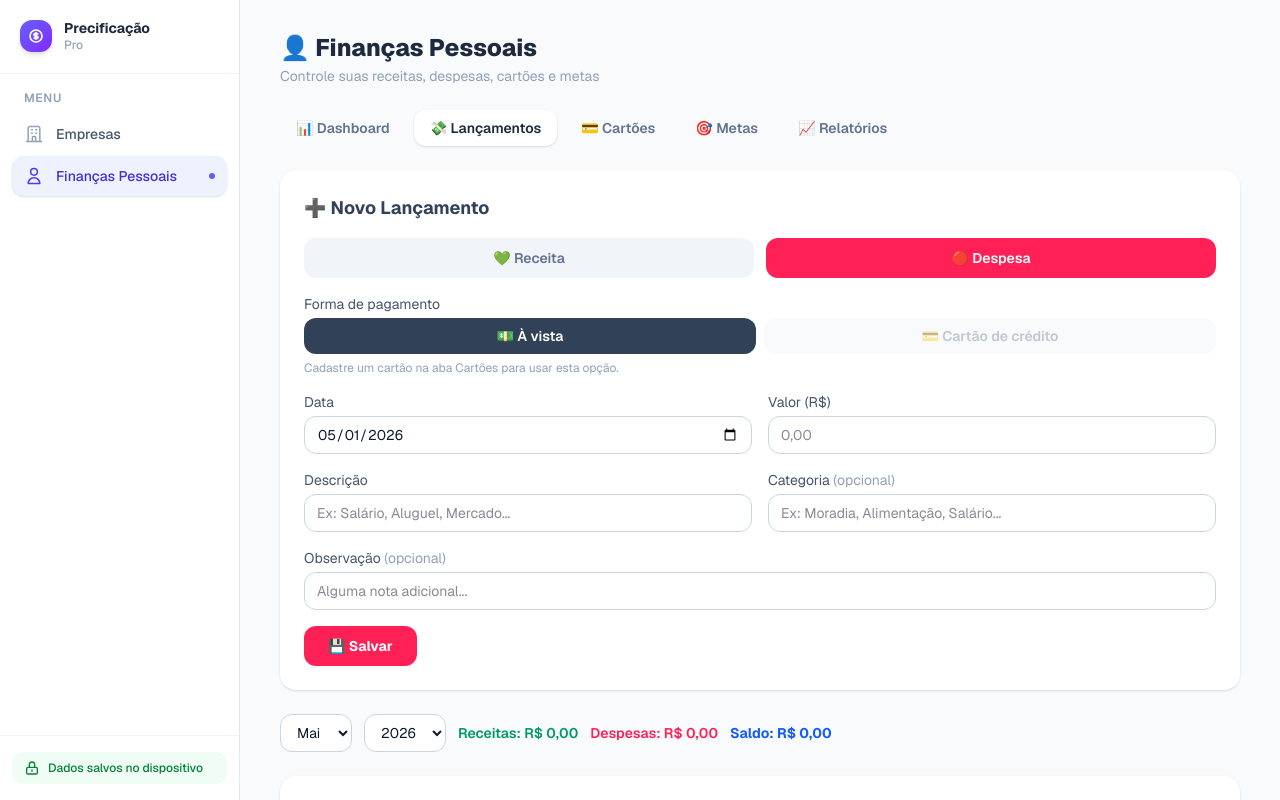
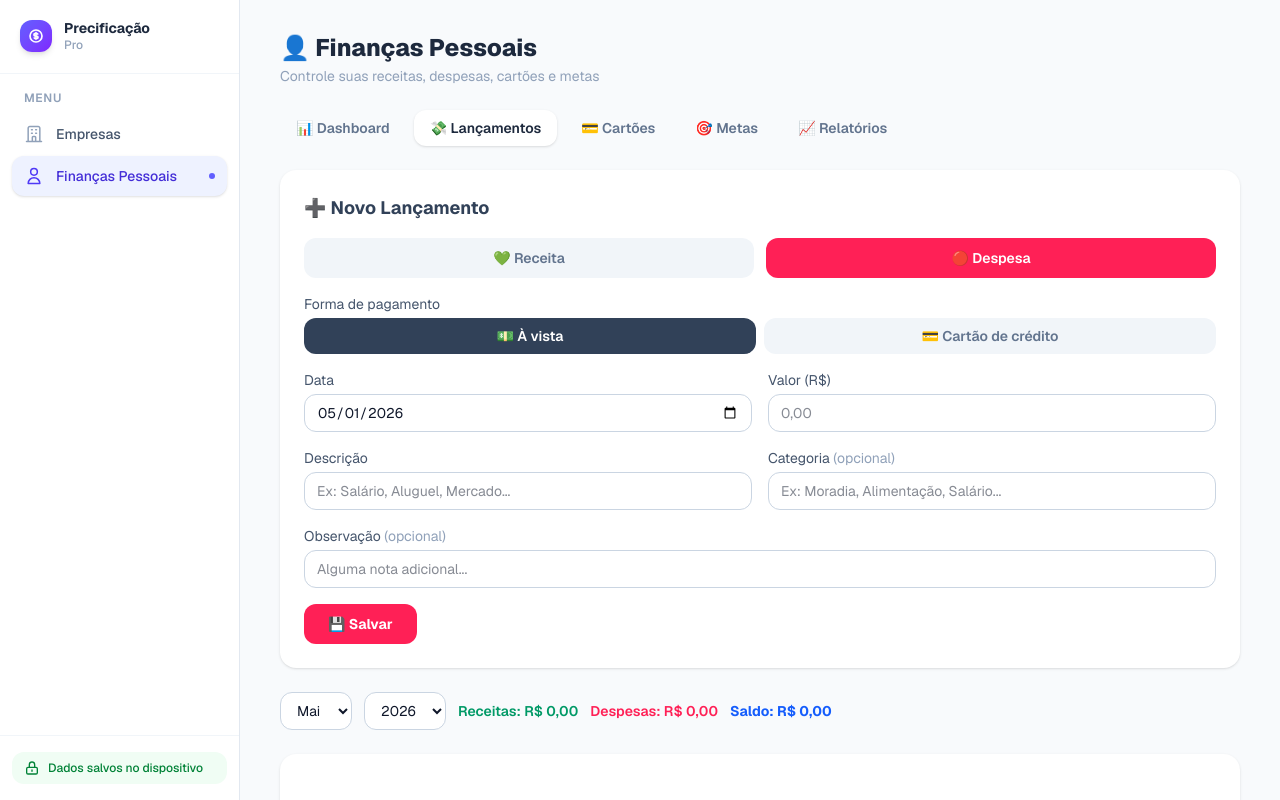
Before and after one commit to ejsnasc-tech/precifica-o, a Next.js app: page /financeiro-pessoal in a window 1280 px wide. Both pictures are taken after a click on the button "💸 Lançamentos". Built offline with nearby package versions, Linux system fonts and the light colour scheme.

Commit message:
fix: permitir selecao de cartao no lancamento mesmo sem cartoes cadastrados

```diff
--- a/src/app/financeiro-pessoal/page.tsx
+++ b/src/app/financeiro-pessoal/page.tsx
@@ -500,25 +500,33 @@ export default function FinanceiroPessoalPage() {
                     </button>
                     <button
                       onClick={() => setFormLanc({ ...formLanc, pagamento: "cartao" })}
-                      disabled={cartoes.length === 0}
-                      className={`flex-1 py-2 rounded-xl font-semibold text-sm transition-colors disabled:opacity-40 ${formLanc.pagamento === "cartao" ? "bg-violet-600 text-white" : "bg-slate-100 text-slate-500 hover:bg-slate-200"}`}>
+                      className={`flex-1 py-2 rounded-xl font-semibold text-sm transition-colors ${formLanc.pagamento === "cartao" ? "bg-violet-600 text-white" : "bg-slate-100 text-slate-500 hover:bg-slate-200"}`}>
                       💳 Cartão de crédito
                     </button>
                   </div>
-                  {cartoes.length === 0 && (
-                    <p className="text-xs text-slate-400 mt-1.5">Cadastre um cartão na aba Cartões para usar esta opção.</p>
-                  )}
                 </div>
               )}
 
               {/* Cartão + parcelas */}
               {formLanc.tipo === "despesa" && formLanc.pagamento === "cartao" && (
+                cartoes.length === 0 ? (
+                  <div className="mb-4 bg-violet-50 border border-violet-200 rounded-xl p-4 flex items-center justify-between gap-3">
+                    <div>
+                      <p className="text-sm font-semibold text-violet-700">Nenhum cartão cadastrado</p>
+                      <p className="text-xs text-violet-500 mt-0.5">Cadastre um cartão primeiro para lançar compras parceladas.</p>
+                    </div>
+                    <button onClick={() => setAba("cartoes")}
+                      className="shrink-0 bg-violet-600 hover:bg-violet-700 text-white text-xs font-bold px-4 py-2 rounded-lg transition">
+                      Ir para Cartões →
+                    </button>
+                  </div>
+                ) : (
                 <div className="grid grid-cols-2 gap-4 mb-4">
                   <div>
                     <label className="text-sm text-slate-600 block mb-1">Cartão</label>
                     <select value={formLanc.cartao_id} onChange={(e) => setFormLanc({ ...formLanc, cartao_id: e.target.value })}
                       className="w-full border border-slate-300 rounded-xl px-3 py-2 text-sm focus:outline-none focus:ring-2 focus:ring-violet-400 bg-white">
-                      <option value="">Selecione...</option>
+                      <option value="">Selecione o cartão...</option>
                       {cartoes.map((c) => (
                         <option key={c.id} value={String(c.id)}>{c.nome}</option>
                       ))}
@@ -536,6 +544,7 @@ export default function FinanceiroPessoalPage() {
                     </select>
                   </div>
                 </div>
+                )
               )}
 
               <div className="grid grid-cols-1 md:grid-cols-2 gap-4 mb-4">
```
